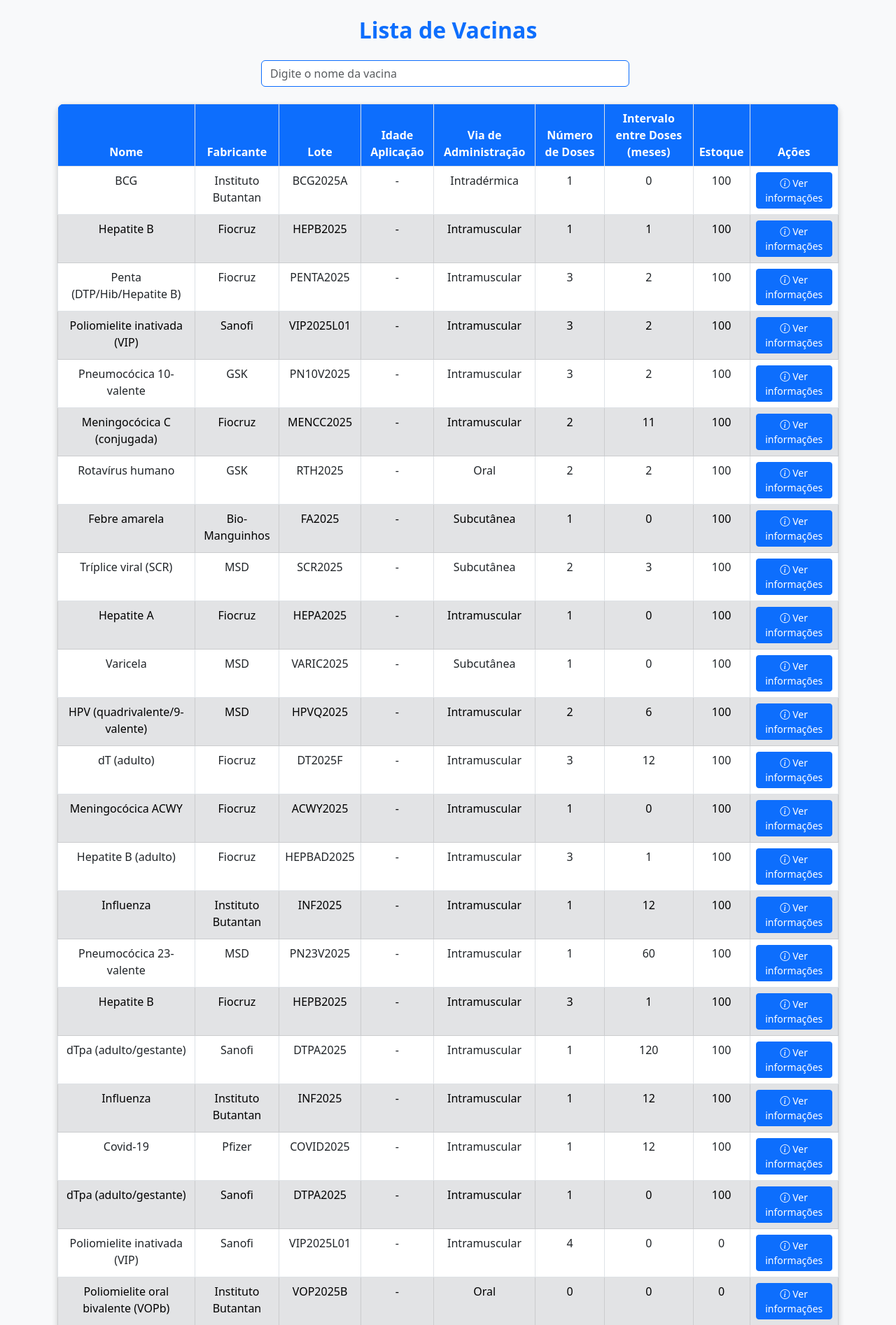
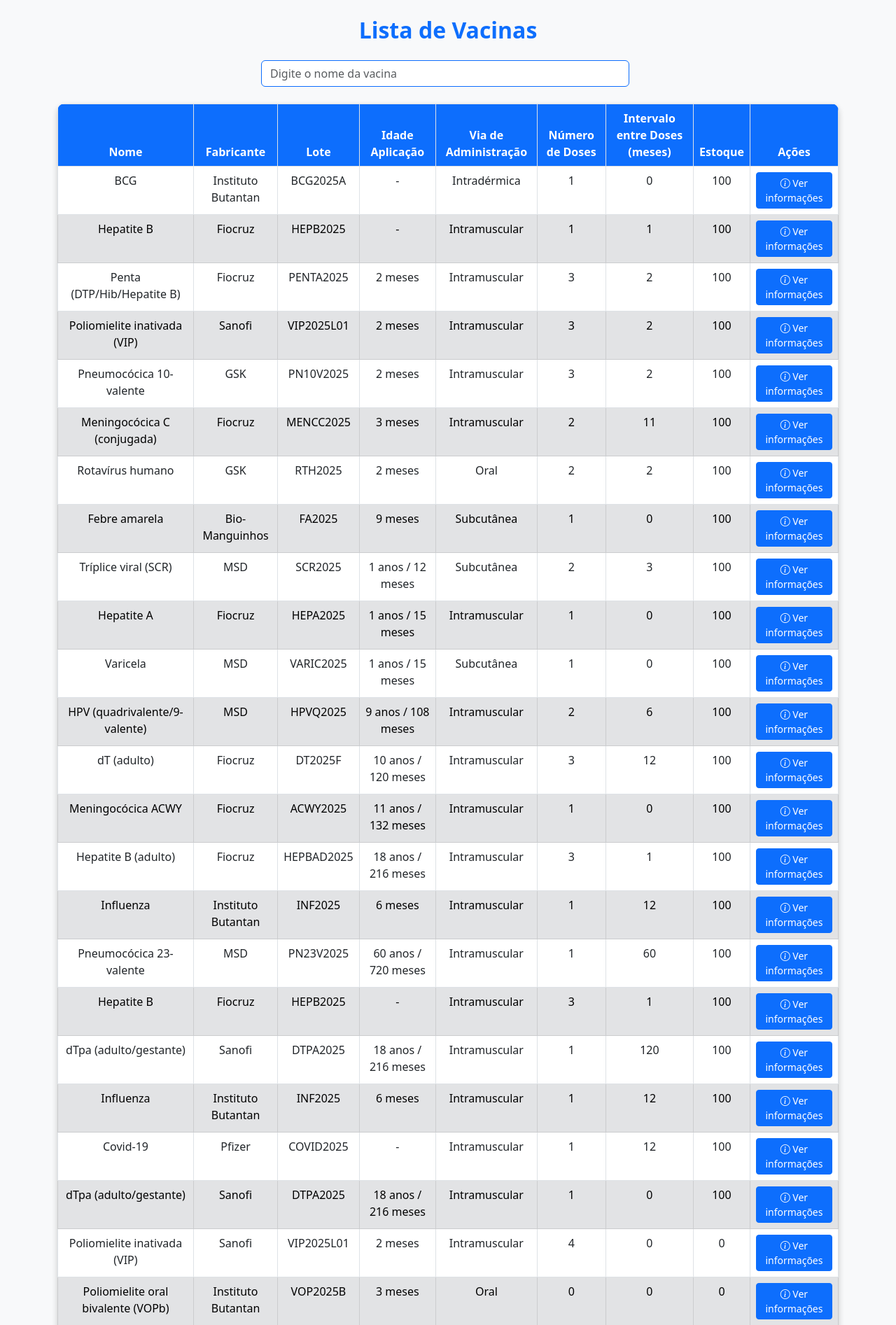
Before and after one commit to RafaelFavetta/DigitalVac, a PHP site: page /medica/listavac.php in a window 1280 px wide. Shown: the part 80-1973 px from the top of the page at 70% size. Run offline with PHP 8.4, Linux system fonts and the light colour scheme; the visitor is signed in with stand-in values (Sample User, id 1); data comes from the database, SQL or seed files in the repository.

Commit message:
acerto da idade de aplicação na tabela

```diff
--- a/medica/listavac.php
+++ b/medica/listavac.php
@@ -16,7 +16,7 @@ if (isset($_GET['nome_vacina'])) {
 
 // Monta a consulta SQL com filtro por nome da vacina, se fornecido
 if (!empty($nome_vacina)) {
-    $sql = "SELECT id_vaci, nome_vaci, fabri_vaci, lote_vaci, idade_aplica, via_adimicao, n_dose, intervalo_dose, estoque
+    $sql = "SELECT id_vaci, nome_vaci, fabri_vaci, lote_vaci, idade_aplica, via_adimicao, n_dose, intervalo_dose, estoque, idade_meses_reco, idade_anos_reco
             FROM vacina WHERE nome_vaci LIKE ?";
     $stmt = $conn->prepare($sql);
     $like_param = '%' . $nome_vacina . '%';
@@ -24,7 +24,7 @@ if (!empty($nome_vacina)) {
     $stmt->execute();
     $result = $stmt->get_result();
 } else {
-    $sql = "SELECT id_vaci, nome_vaci, fabri_vaci, lote_vaci, idade_aplica, via_adimicao, n_dose, intervalo_dose, estoque
+    $sql = "SELECT id_vaci, nome_vaci, fabri_vaci, lote_vaci, idade_aplica, via_adimicao, n_dose, intervalo_dose, estoque, idade_meses_reco, idade_anos_reco
             FROM vacina";
     $result = $conn->query($sql);
 }
@@ -163,11 +163,11 @@ if (!$result) {
                             <td><?php echo htmlspecialchars($row['lote_vaci']); ?></td>
                             <td>
                                 <?php
-                                    $idade_meses = isset($row['idade_meses_reco']) ? intval($row['idade_meses_reco']) : null;
-                                    $idade_anos = isset($row['idade_anos_reco']) ? intval($row['idade_anos_reco']) : null;
+                                    $idade_meses = isset($row['idade_meses_reco']) ? intval($row['idade_meses_reco']) : 0;
+                                    $idade_anos = isset($row['idade_anos_reco']) ? intval($row['idade_anos_reco']) : 0;
                                     $partes = [];
-                                    if ($idade_meses !== null && $idade_meses > 0) $partes[] = $idade_meses . " meses";
-                                    if ($idade_anos !== null && $idade_anos > 0) $partes[] = $idade_anos . " anos";
+                                    if ($idade_anos > 0) $partes[] = $idade_anos . " anos";
+                                    if ($idade_meses > 0) $partes[] = $idade_meses . " meses";
                                     if (empty($partes)) $partes[] = "-";
                                     echo htmlspecialchars(implode(" / ", $partes));
                                 ?>
```
